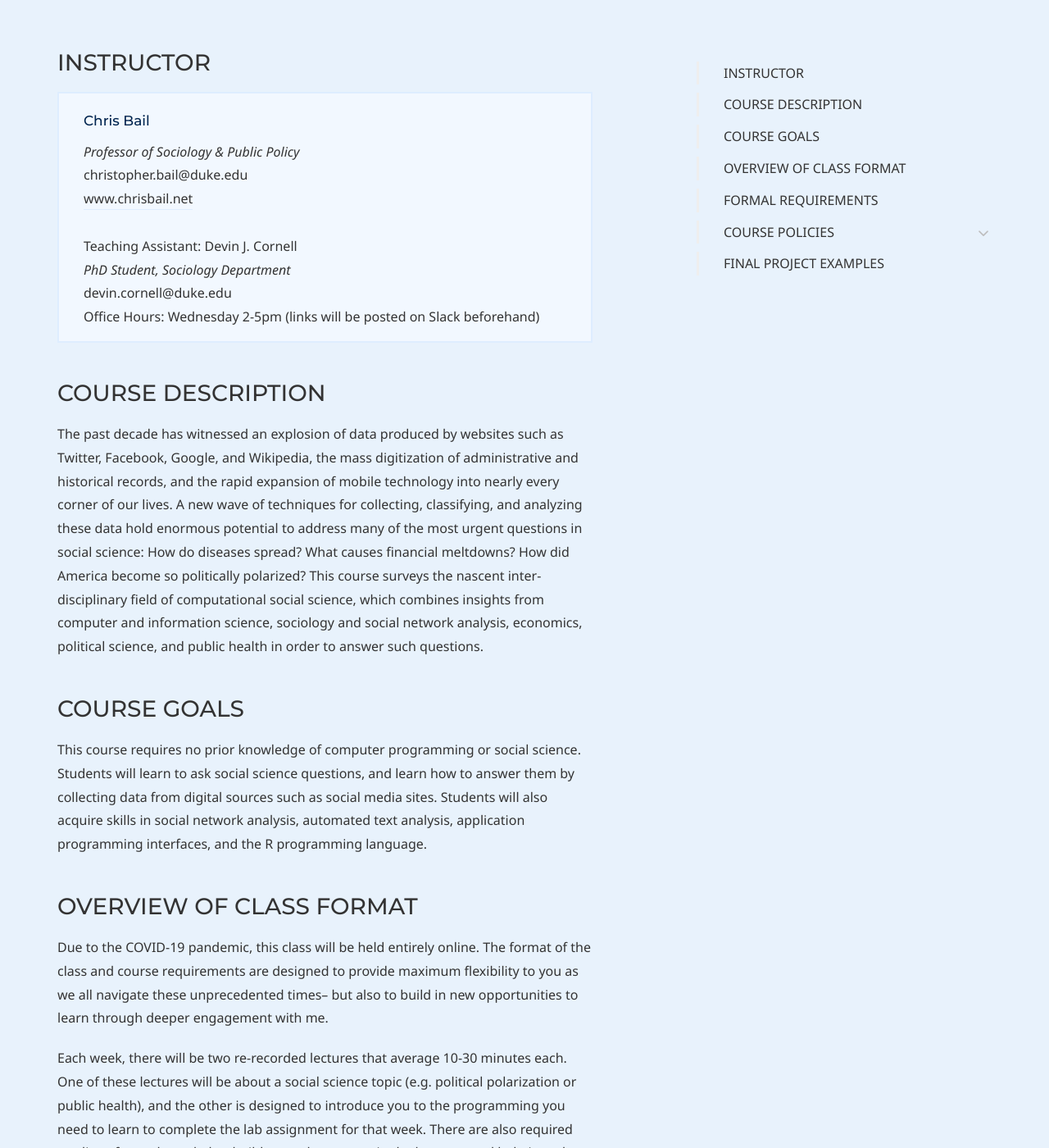
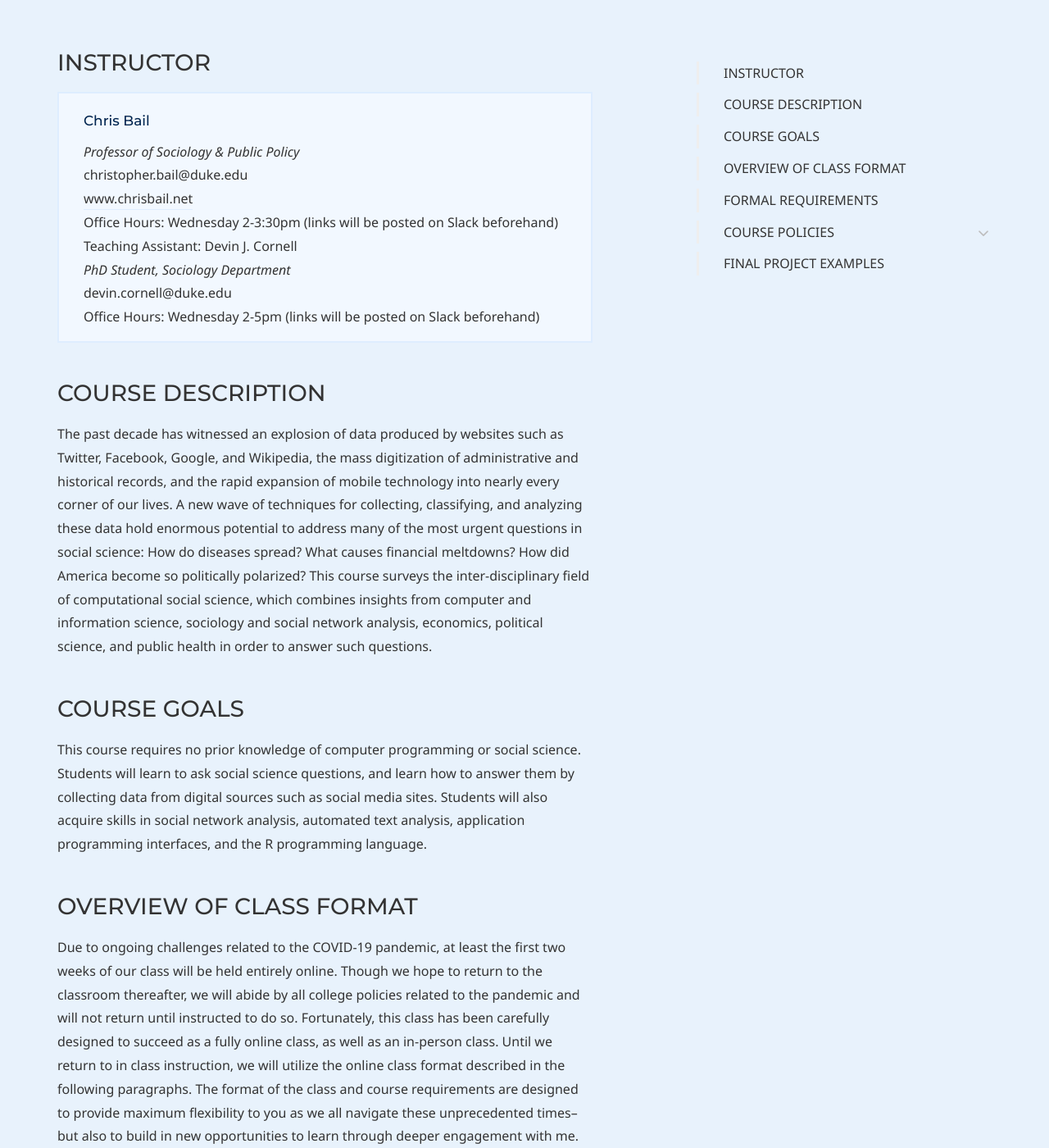
Before and after one commit to dssoc/dssoc.github.io, a Jekyll site: the page built from course.md, in a window 1280 px wide and 1400 px high, scrolled down 593 px. Shown: the whole window at 82% size. Built offline with Jekyll 4.4.1, drawn with Linux system fonts in a browser that asks for light colours; some web fonts are replaced.

Commit message:
Update course.md

```diff
--- a/course.md
+++ b/course.md
@@ -21,6 +21,7 @@ micro_nav: true
 <i>Professor of Sociology & Public Policy</i> <br/>
 christopher.bail@duke.edu <br/>
 <a href = "http://www.chrisbail.net">www.chrisbail.net</a><br/>
+Office Hours: Wednesday 2-3:30pm (links will be posted on Slack beforehand)
 <br/>
 
 Teaching Assistant: Devin J. Cornell<br/>
@@ -31,7 +32,7 @@ Office Hours: Wednesday 2-5pm (links will be posted on Slack beforehand)
 
 ### COURSE DESCRIPTION
 
-The past decade has witnessed an explosion of data produced by websites such as Twitter, Facebook, Google, and Wikipedia, the mass digitization of administrative and historical records, and the rapid expansion of mobile technology into nearly every corner of our lives. A new wave of techniques for collecting, classifying, and analyzing these data hold enormous potential to address many of the most urgent questions in social science: How do diseases spread? What causes financial meltdowns? How did America become so politically polarized? This course surveys the nascent inter-disciplinary field of computational social science, which combines insights from computer and information science, sociology and social network analysis, economics, political science, and public health in order to answer such questions.
+The past decade has witnessed an explosion of data produced by websites such as Twitter, Facebook, Google, and Wikipedia, the mass digitization of administrative and historical records, and the rapid expansion of mobile technology into nearly every corner of our lives. A new wave of techniques for collecting, classifying, and analyzing these data hold enormous potential to address many of the most urgent questions in social science: How do diseases spread? What causes financial meltdowns? How did America become so politically polarized? This course surveys the inter-disciplinary field of computational social science, which combines insights from computer and information science, sociology and social network analysis, economics, political science, and public health in order to answer such questions.
 
 ### COURSE GOALS
 
@@ -40,7 +41,7 @@ This course requires no prior knowledge of computer programming or social scienc
 
 ### OVERVIEW OF CLASS FORMAT
 
-Due to the COVID-19 pandemic, this class will be held entirely online. The format of the class and course requirements are designed to provide maximum flexibility to you as we all navigate these unprecedented times-- but also to build in new opportunities to learn through deeper engagement with me.
+Due to ongoing challenges related to the COVID-19 pandemic, at least the first two weeks of our class will be held entirely online. Though we hope to return to the classroom thereafter, we will abide by all college policies related to the pandemic and will not return until instructed to do so. Fortunately, this class has been carefully designed to succeed as a fully online class, as well as an in-person class. Until we return to in class instruction, we will utilize the online class format described in the following paragraphs. The format of the class and course requirements are designed to provide maximum flexibility to you as we all navigate these unprecedented times-- but also to build in new opportunities to learn through deeper engagement with me.
 
 Each week, there will be two re-recorded lectures that average 10-30 minutes each. One of these lectures will be about a social science topic (e.g. political polarization or public health), and the other is designed to introduce you to the programming you need to learn to complete the lab assignment for that week. There are also required readings for each week that build upon the content in the lectures, and help introduce you to the material you need to learn for the labs. The lab assignments do not always line up with the content of the social science lectures; instead, the goal is to introduce both social science and coding gradually/incrementally.
 
```
